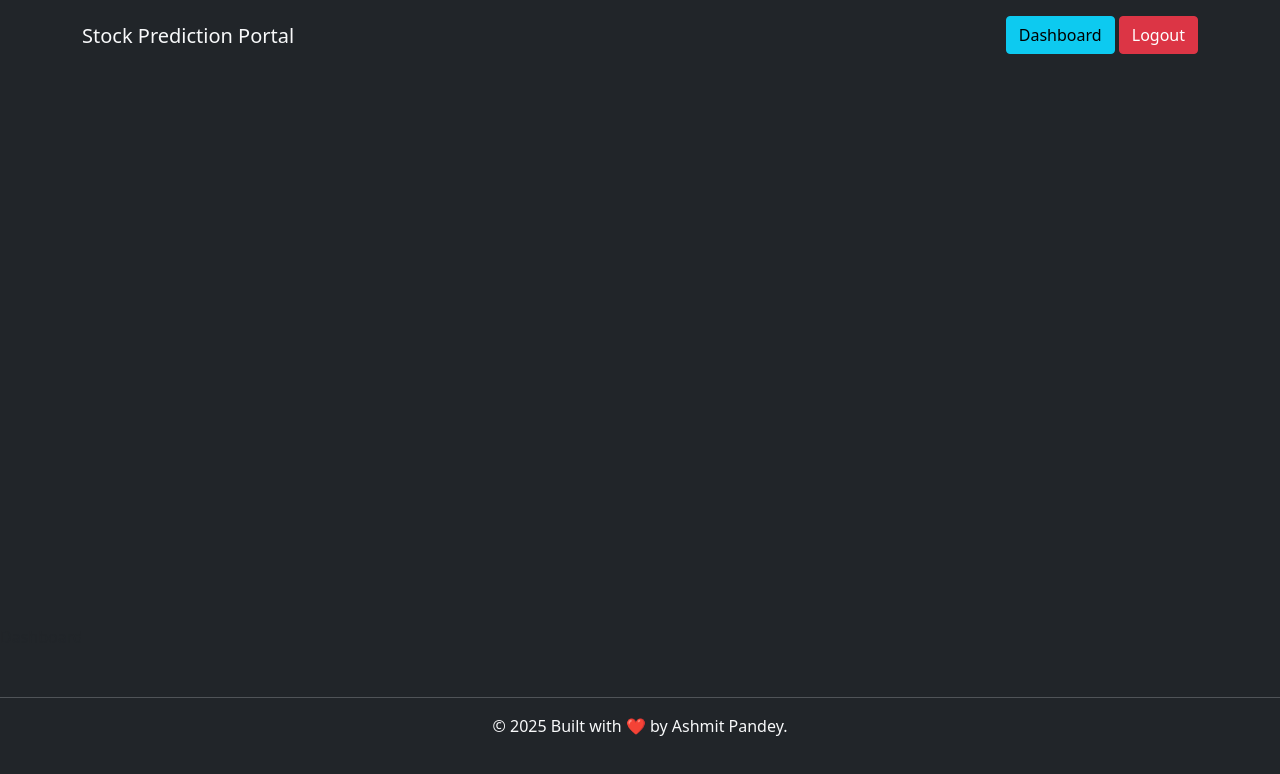
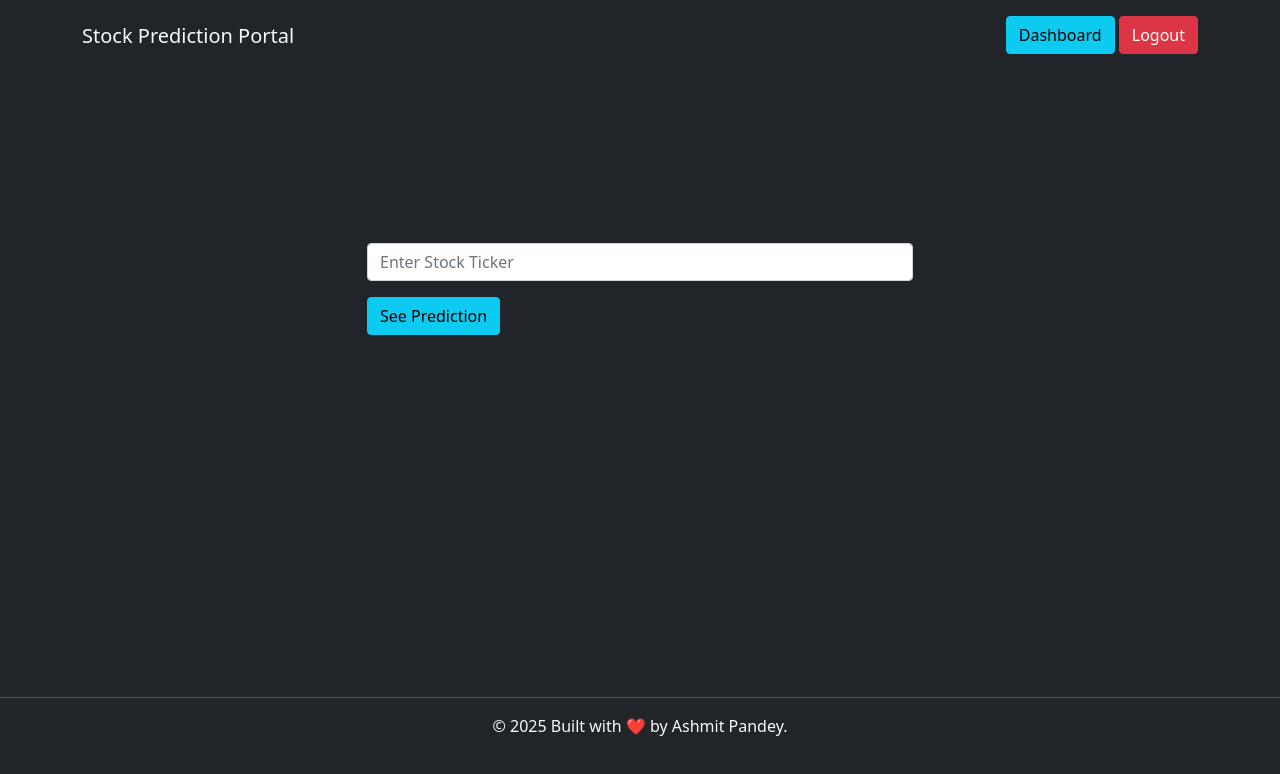
Before and after one commit to Ashmit-453/stock-prediction-portal, a React (Create React App) app in the folder frontend/stock/: page /dashboard in a window 1280 px wide. Shown: the top 774 px of the page. Built offline with nearby package versions, Linux system fonts and the light colour scheme; no server answers; sample sign-in values are in the browser's storage.

Commit message:
integrated post api

```diff
--- a/frontend/stock/src/components/Dashboard.jsx
+++ b/frontend/stock/src/components/Dashboard.jsx
@@ -4,6 +4,12 @@ import axiosInstance from './../axiosInstance'
 import { FontAwesomeIcon } from '@fortawesome/react-fontawesome'
 import { faSpinner } from '@fortawesome/free-solid-svg-icons'
 const Dashboard = () => {
+    const [ticker, setTicker] = useState('')
+    const [error, setError] = useState()
+    const [loading, setLoading] = useState(false)
+    const [plot, setPlot] = useState()
+    const [ma100, setMA100] = useState()
+    const [ma200, setMA200] = useState()
    useEffect(()=>{
         const fetchProtectedData = async () =>{
             try{
@@ -14,9 +20,83 @@ const Dashboard = () => {
         }
         fetchProtectedData();
     }, [])
+    const handleSubmit = async (e) =>{
+        e.preventDefault()
+        setLoading(true)
+        try{
+          const response = await axiosInstance.post('/predict/',{ticker: ticker})
+          const plotUrl = response.data.plot_img
+          const ma100Url = response.data.plot_100_dma
+          const ma200Url = response.data.plot_200_dma
+          const predictionUrl = response.data.plot_prediction
+          setPlot(plotUrl)
+          setMA100(ma100Url)
+          setMA200(ma200Url)
+
+          if (response.data.error){
+            setError(response.data.error)
+          }
+        }
+        catch(error){
+            setError('An error occurred. Please try again.')
+        }
+        finally{
+            setLoading(false)
+        }
+
+    }
   return (
-    <div>Dashboard</div>
-  )
+  <div className='container'>
+    <div className="row">
+      <div className="col-md-6 mx-auto">
+        <form onSubmit={handleSubmit}>
+          <input
+            type="text"
+            className='form-control'
+            placeholder='Enter Stock Ticker'
+            onChange={(e) => setTicker(e.target.value)}
+            required
+          />
+
+          {error && (
+            <small className='text-danger'>{error}</small>
+          )}
+
+          <button type='submit' className='btn btn-info mt-3'>
+            {loading ? (
+              <span>
+                <FontAwesomeIcon icon={faSpinner} spin /> Please wait...
+              </span>
+            ) : (
+              'See Prediction'
+            )}
+          </button>
+        </form>
+      </div>
+    </div>
+
+    {/* Print prediction plots */}
+      <div className="prediction mt-5">
+        <div className="p-3">
+          {plot && (
+            <img src={plot} style={{ maxWidth: '100%' }} alt="Prediction Plot" />
+          )}
+        </div>
+         <div className="p-3">
+                    {ma100 && (
+                        <img src={ma100} style={{ maxWidth: '100%' }} />
+                    )}
+                </div>
+          <div className="p-3">
+                    {ma200 && (
+                        <img src={ma200} style={{ maxWidth: '100%' }} />
+                    )}
+                </div>
+
+
+      </div>
+  </div>
+);
 }
 
 export default Dashboard
```
